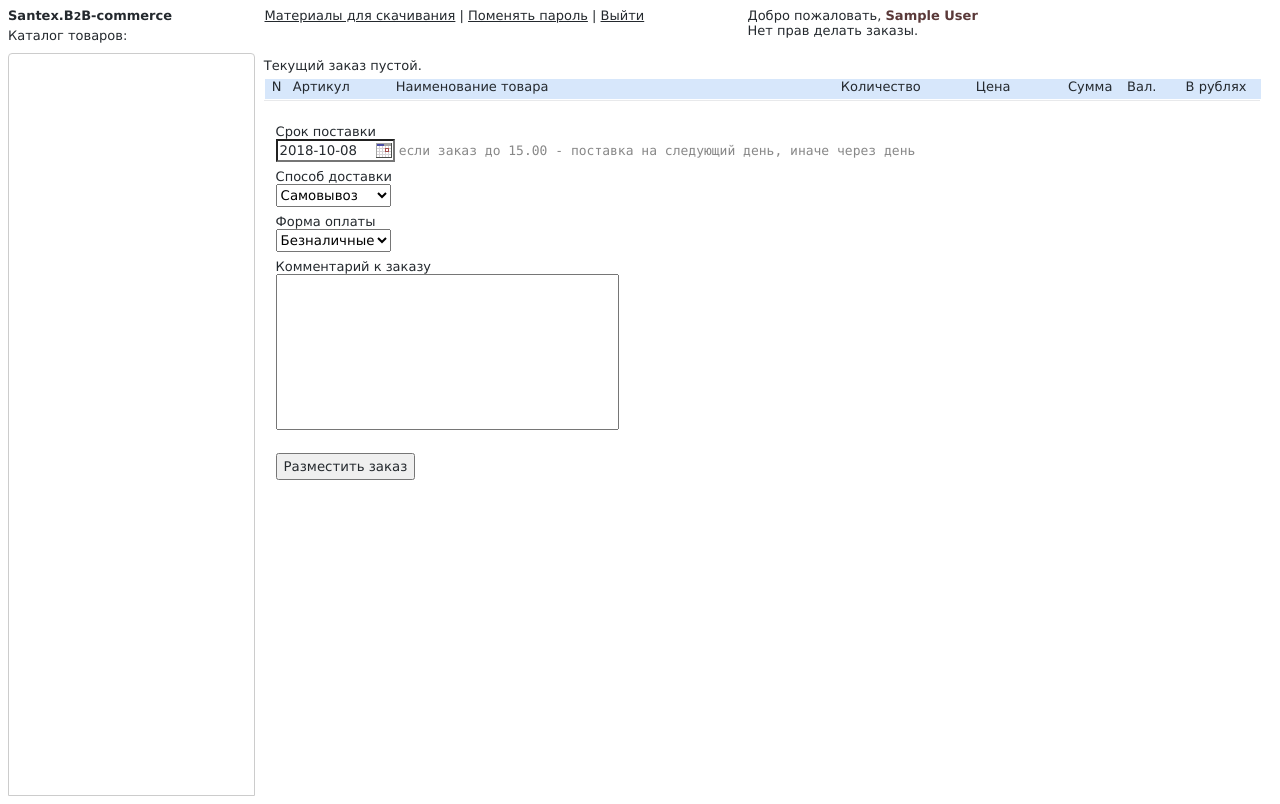
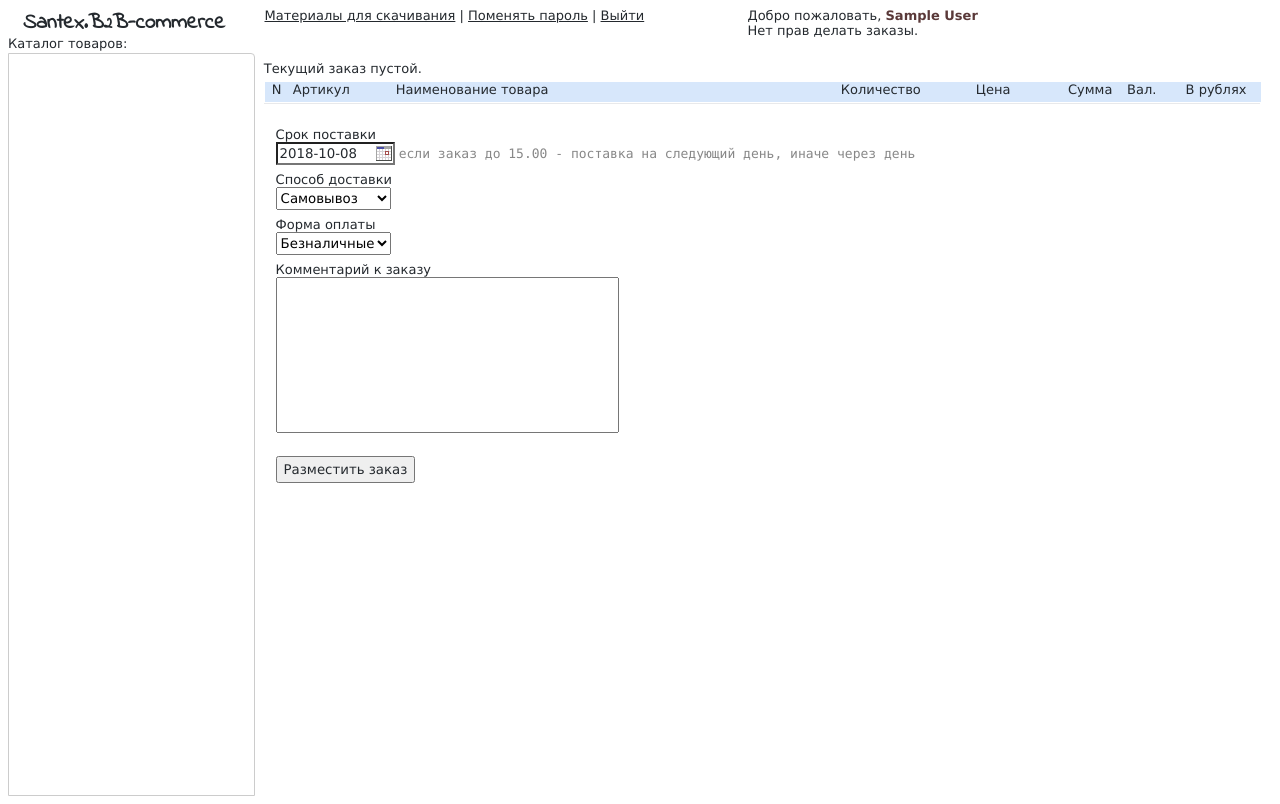
Before and after one commit to mazaloff/b2b.santex.su, a Django app: page /order/create/ in a window 1280 px wide. Run offline with Django 3.2, Linux system fonts and the light colour scheme; the visitor is signed in with stand-in values (Sample User, id 1); data that the repository does not hold is empty; parts of the project's set-up code (start-up, migrations or seed data) failed here and were passed over; some libraries are stand-ins or nearby versions.

Commit message:
20181007

```diff
--- a/san_site/static/css/base.css
+++ b/san_site/static/css/base.css
@@ -65,10 +65,13 @@ input[type="submit"] {
     flex: 2 50 200px;
     display: block;
     border: 1px solid #ccc;
-    border-top-left-radius: 4px;
     border-top-right-radius: 4px;
     padding: 4px 10px 10px 2px;
     margin-right: -1px;
+    height: 100%;
+    overflow-x: hidden;
+    overflow-y: auto;
+    border-collapse: collapse;
 }
 
 .products {
@@ -92,16 +95,6 @@ div.disabled {
     height: 21px;
 }
 
-#categories {
-    height: 100%;
-    overflow-x: hidden;
-    overflow-y: auto
-}
-
-#categories {
-    border-collapse: collapse;
-}
-
 #goods_table a#cart_add {
     text-decoration: none;
     width: 100%;
@@ -111,7 +104,7 @@ div.disabled {
 
 #header_cart {
     height: 20px;
-    margin-top: 5px;
+    margin-top: 8px;
 }
 
 #header_table_order {
@@ -179,7 +172,7 @@ input#only_stock, input#only_promo {
 }
 
 #goods_table tr.goods_tr.not_relevant {
-    color: gray;
+    color: #808080;
 }
 
 #goods_table tr.goods_tr.promo {
@@ -311,3 +304,9 @@ a.order-create:hover {
     z-index: 1002;
     border-radius: 3px;
 }
+
+#branding a {
+    font-family: 'Indie Flower';
+    font-size: 21px;
+    padding-left: 15px;
+}
--- a/san_site/templates/base.html
+++ b/san_site/templates/base.html
@@ -10,6 +10,8 @@
     <link rel="stylesheet" href="{% static 'vendor/jquery/jquery-ui.min.css' %}">
     <link rel="stylesheet" href="{% static 'vendor/jstree/style.min.css' %}">
     <link rel="icon" href="../static/img/python.png" type="image/x-icon">
+    <link href="https://fonts.googleapis.com/css?family=Indie+Flower|Open+Sans" rel="stylesheet">
+    <link href="https://fonts.googleapis.com/css?family=Indie+Flower" rel="stylesheet">
 </head>
 <body>
 {% block header %}{% endblock %}
--- a/san_site/templates/header/header.html
+++ b/san_site/templates/header/header.html
@@ -1,7 +1,7 @@
 <div id="header">
     <div id="branding">
         <b><a style="text-decoration: none" href="/">Santex.B<span style="font-size: smaller">2</span>B-commerce</a></b><br>
-        <div style="margin-top: 5px;">Каталог товаров:</div>
+        <div style="margin-top: -2px;">Каталог товаров:</div>
     </div>
     <div id="header_menu">
         {% if user.is_authenticated %}
```
Also changed, not shown: san_site/static/js/index.js (+17 -15 lines).
